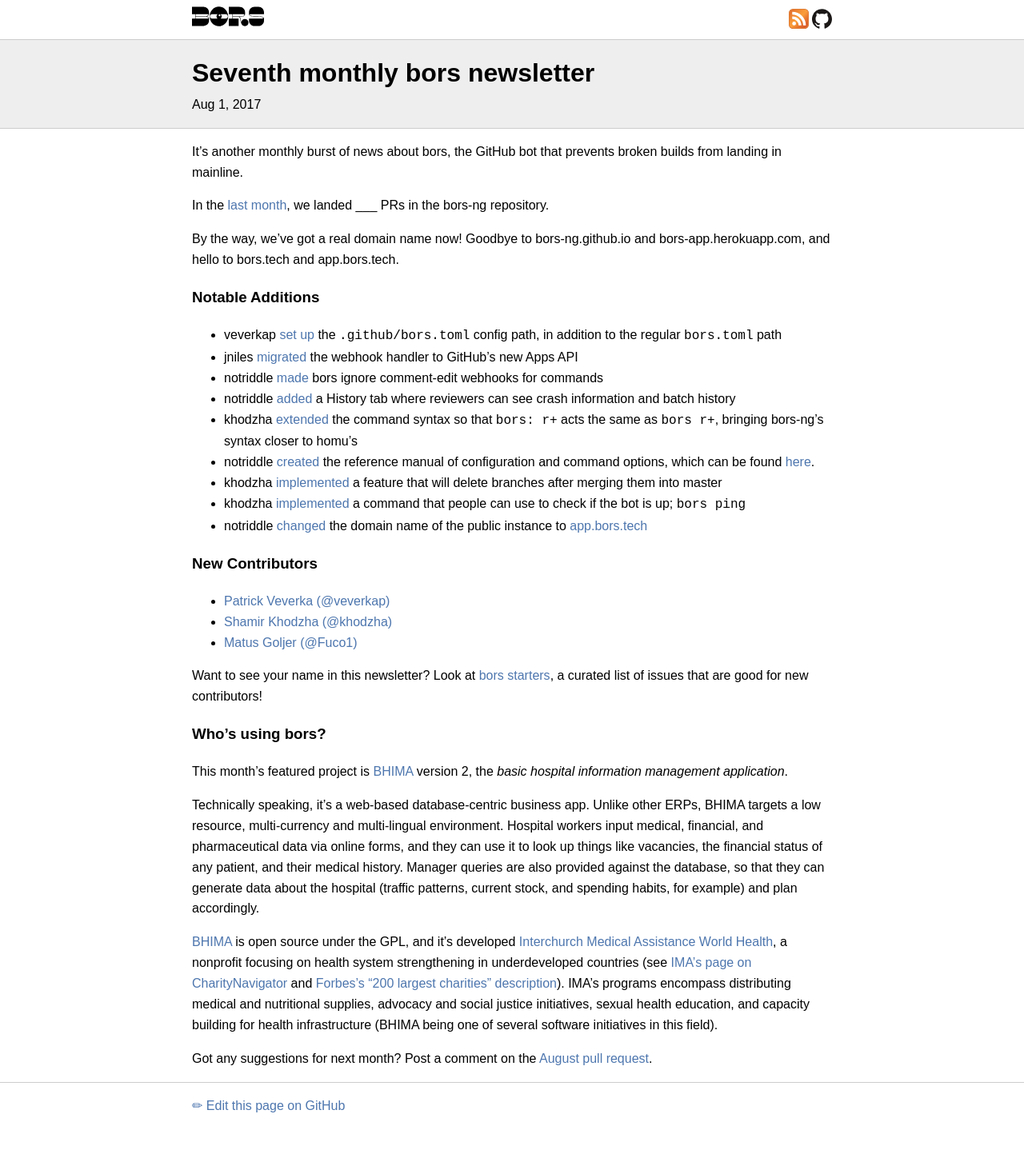
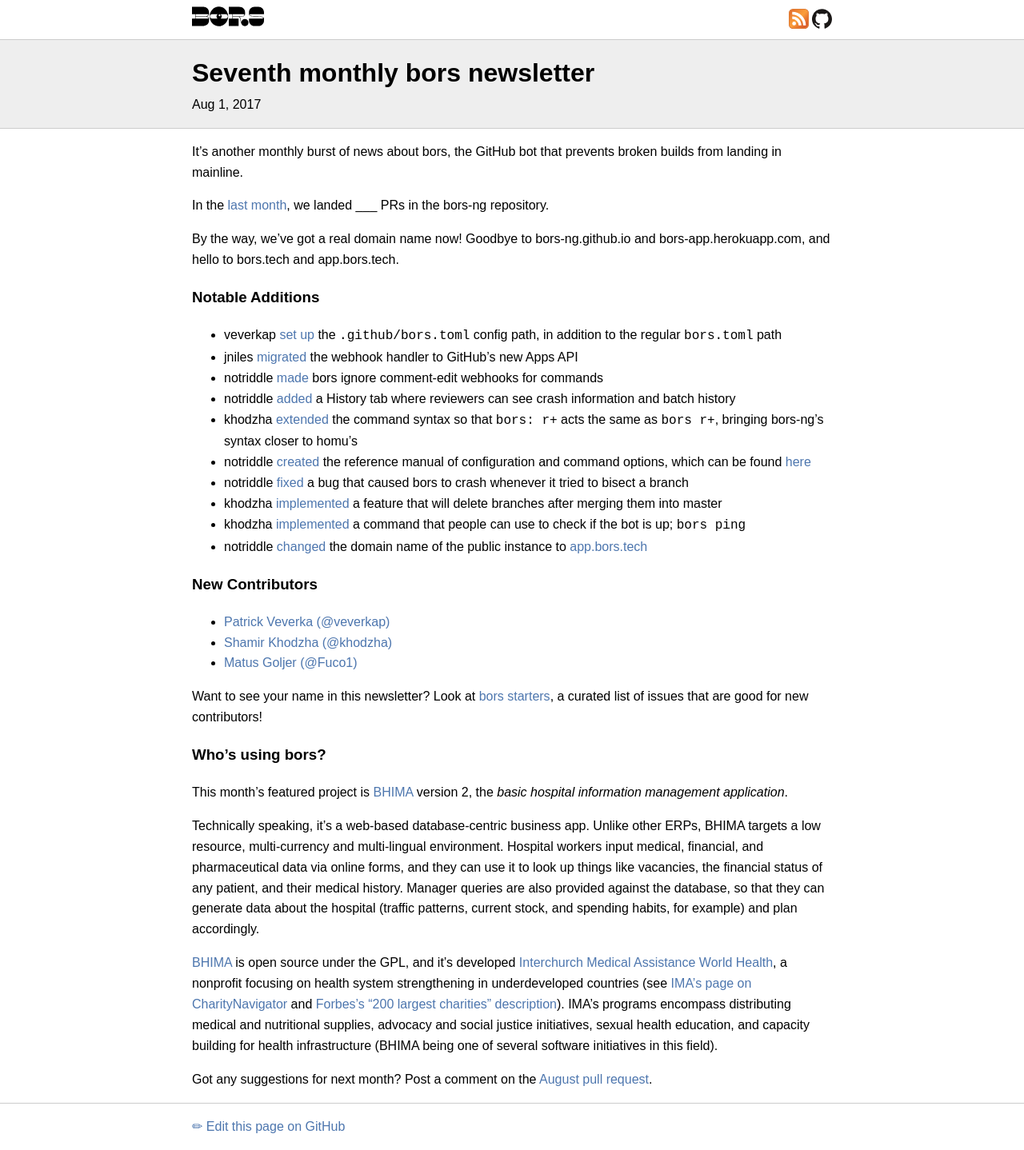
Before and after one commit to bors-ng/bors-ng.github.io, a Jekyll site: the page built from _posts/2017-08-01-tmib-07.md, in a window 1280 px wide. Shown: the whole page at 80% size. Built offline with Jekyll 4.4.1, drawn with Linux system fonts in a browser that asks for light colours; before the commit the page ends 1412 px from its top, so only the background shows below that.

Commit message:
Add bors-ng/bors-ng#231

```diff
--- a/_posts/2017-08-01-tmib-07.md
+++ b/_posts/2017-08-01-tmib-07.md
@@ -22,7 +22,8 @@
 * notriddle [made](https://github.com/bors-ng/bors-ng/pull/223) bors ignore comment-edit webhooks for commands
 * notriddle [added](https://github.com/bors-ng/bors-ng/pull/228) a History tab where reviewers can see crash information and batch history
 * khodzha [extended](https://github.com/bors-ng/bors-ng/pull/232) the command syntax so that `bors: r+` acts the same as `bors r+`, bringing bors-ng's syntax closer to homu's
-* notriddle [created](https://github.com/bors-ng/bors-ng.github.io/commit/77ac65152869255ded70af8ecc9d19e0ce36bfd2) the reference manual of configuration and command options, which can be found [here](../reference.md).
+* notriddle [created](https://github.com/bors-ng/bors-ng.github.io/commit/77ac65152869255ded70af8ecc9d19e0ce36bfd2) the reference manual of configuration and command options, which can be found [here](../reference.md)
+* notriddle [fixed](https://github.com/bors-ng/bors-ng/pull/231) a bug that caused bors to crash whenever it tried to bisect a branch
 * khodzha [implemented](https://github.com/bors-ng/bors-ng/pull/237) a feature that will delete branches after merging them into master
 * khodzha [implemented](https://github.com/bors-ng/bors-ng/pull/234) a command that people can use to check if the bot is up; `bors ping`
 * notriddle [changed](https://github.com/bors-ng/bors-ng/pull/235) the domain name of the public instance to [app.bors.tech](https://app.bors.tech)
```
